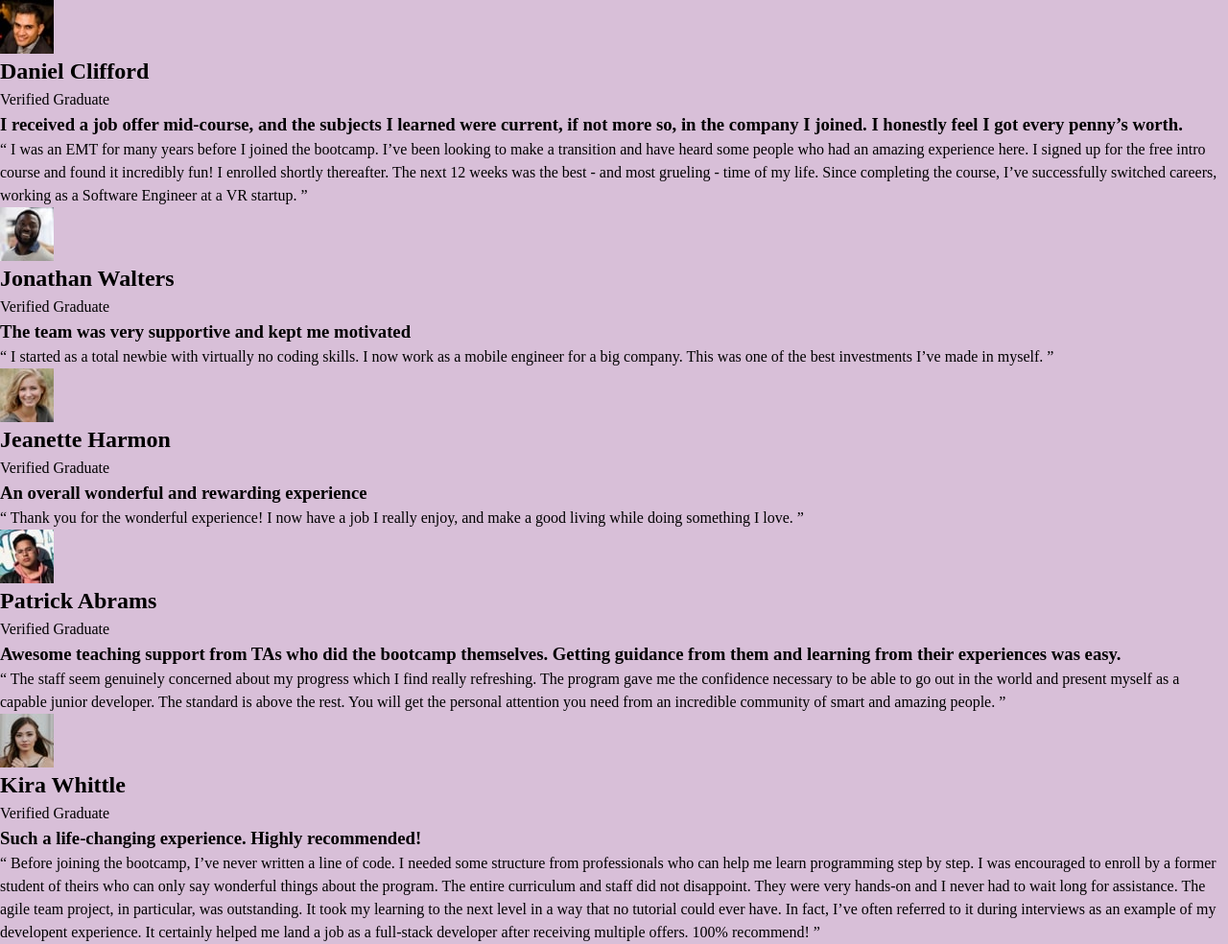
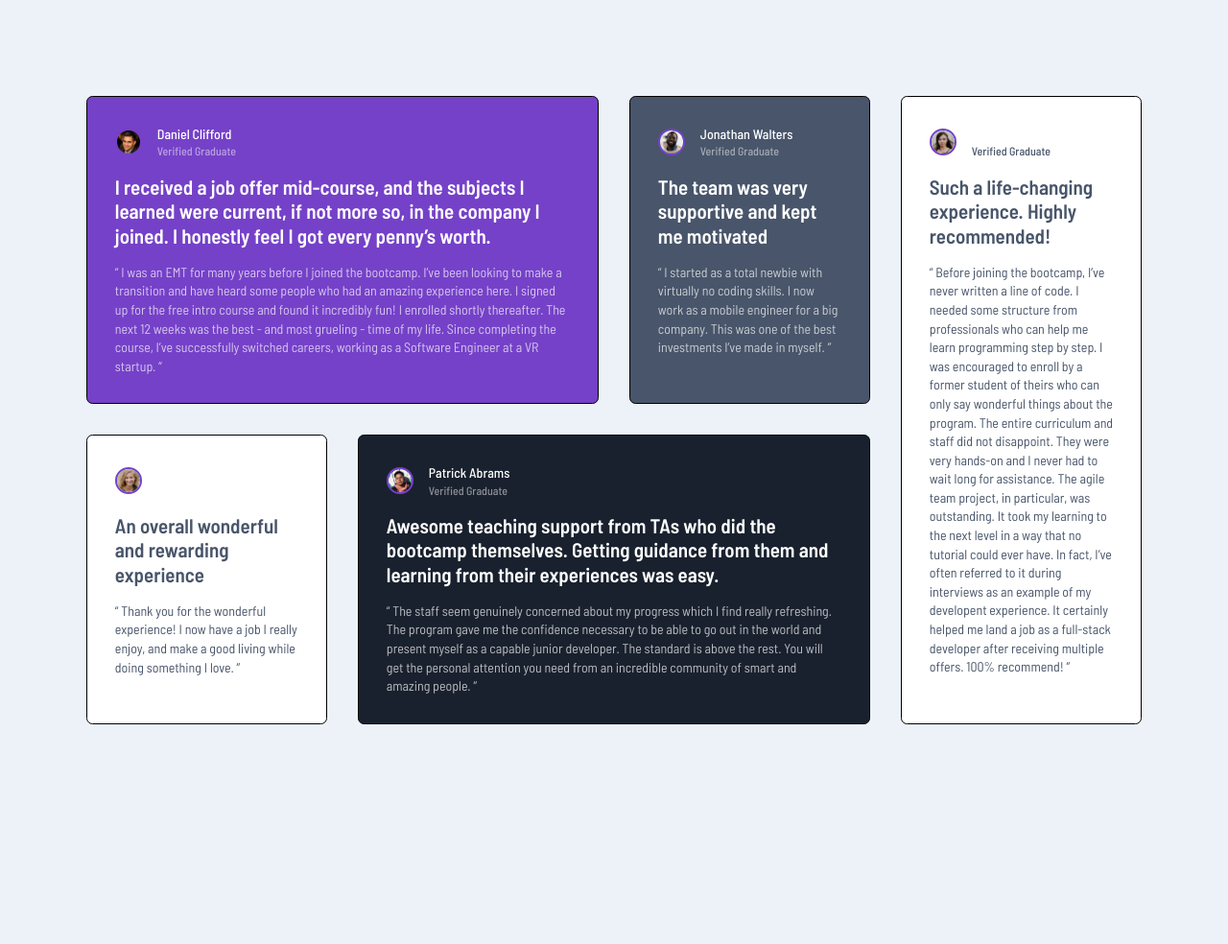
Before and after one commit to patrick-selin/Testimonials-grid-section, a plain HTML site: page index.html in a window 1280 px wide. Shown: the whole page at 96% size. After the commit the page ends 800 px from the top, so only its background shows below. Drawn offline with Linux system fonts and the light colour scheme.

Commit message:
grid done

```diff
--- a/index.html
+++ b/index.html
@@ -1,98 +1,149 @@
 <!DOCTYPE html>
 <html lang="en">
   <head>
-  <meta charset="UTF-8">
-  <meta name="viewport" content="width=device-width, initial-scale=1.0"> <!-- displays site properly based on user's device -->
-  <link rel="stylesheet" href="style.css">
-  <link rel="icon" type="image/png" sizes="32x32" href="./images/favicon-32x32.png">
+    <meta charset="UTF-8" />
+    <meta name="viewport" content="width=device-width, initial-scale=1.0" />
+    <!-- displays site properly based on user's device -->
+    <link rel="stylesheet" href="style.css" />
+    <link
+      rel="icon"
+      type="image/png"
+      sizes="32x32"
+      href="./images/favicon-32x32.png"
+    />
     <title>Testimonials Grid Section</title>
-
   </head>
   <body>
-
-  <main>
+    <main class="flex">
       <section class="grid-container">
-
         <div class="card testimonial-1">
           <div class="card-header">
-          <img class="test-img" src="./images/image-daniel.jpg" alt="picture of testimoial giver">
-          <div>
+            <img
+              class="test-img"
+              src="./images/image-daniel.jpg"
+              alt="picture of testimoial giver"
+            />
+            <div class="name-badge">
               <h2 class="test-name">Daniel Clifford</h2>
               <p class="verified">Verified Graduate</p>
             </div>
           </div>
-        <h3 class="card-text">I received a job offer mid-course, and the subjects I learned were current, if not more so,
-          in the company I joined. I honestly feel I got every penny’s worth.</h3>
-        <p class="card-quote">“ I was an EMT for many years before I joined the bootcamp. I’ve been looking to make a
-          transition and have heard some people who had an amazing experience here. I signed up
-          for the free intro course and found it incredibly fun! I enrolled shortly thereafter.
-          The next 12 weeks was the best - and most grueling - time of my life. Since completing
-          the course, I’ve successfully switched careers, working as a Software Engineer at a VR startup. ”</p>
+          <h3 class="card-text">
+            I received a job offer mid-course, and the subjects I learned were
+            current, if not more so, in the company I joined. I honestly feel I
+            got every penny’s worth.
+          </h3>
+          <p class="card-quote">
+            “ I was an EMT for many years before I joined the bootcamp. I’ve
+            been looking to make a transition and have heard some people who had
+            an amazing experience here. I signed up for the free intro course
+            and found it incredibly fun! I enrolled shortly thereafter. The next
+            12 weeks was the best - and most grueling - time of my life. Since
+            completing the course, I’ve successfully switched careers, working
+            as a Software Engineer at a VR startup. ”
+          </p>
         </div>
 
         <div class="card testimonial-2">
           <div class="card-header">
-          <img class="test-img" src="./images/image-jonathan.jpg" alt="picture of testimoial giver">
-          <div>
+            <img
+              class="test-img"
+              src="./images/image-jonathan.jpg"
+              alt="picture of testimoial giver"
+            />
+            <div class="name-badge">
               <h2 class="test-name">Jonathan Walters</h2>
               <p class="verified">Verified Graduate</p>
             </div>
           </div>
-        <h3 class="card-text">The team was very supportive and kept me motivated</h3>
-        <p class="card-quote">“ I started as a total newbie with virtually no coding skills.
-          I now work as a mobile engineer for a big company. This was one of the best investments
-          I’ve made in myself. ”</p>
+          <h3 class="card-text">
+            The team was very supportive and kept me motivated
+          </h3>
+          <p class="card-quote">
+            “ I started as a total newbie with virtually no coding skills. I now
+            work as a mobile engineer for a big company. This was one of the
+            best investments I’ve made in myself. ”
+          </p>
         </div>
 
         <div class="card testimonial-3">
           <div class="card-header">
-          <img class="test-img" src="./images/image-jeanette.jpg" alt="picture of testimoial giver">
-          <div>
+            <img
+              class="test-img"
+              src="./images/image-jeanette.jpg"
+              alt="picture of testimoial giver"
+            />
+            <div class="name-badge">
               <h2 class="test-name">Jeanette Harmon</h2>
               <p class="verified">Verified Graduate</p>
             </div>
           </div>
-        <h3 class="card-text">An overall wonderful and rewarding experience</h3>
-        <p class="card-quote">“ Thank you for the wonderful experience! I now have a job I really enjoy, and make a good living
-          while doing something I love. ”</p>
+          <h3 class="card-text">
+            An overall wonderful and rewarding experience
+          </h3>
+          <p class="card-quote">
+            “ Thank you for the wonderful experience! I now have a job I really
+            enjoy, and make a good living while doing something I love. ”
+          </p>
         </div>
 
         <div class="card testimonial-4">
-
           <div class="card-header">
-          <img class="test-img" src="./images/image-patrick.jpg" alt="picture of testimoial giver">
-          <div>
+            <img
+              class="test-img"
+              src="./images/image-patrick.jpg"
+              alt="picture of testimoial giver"
+            />
+            <div class="name-badge">
               <h2 class="test-name">Patrick Abrams</h2>
               <p class="verified">Verified Graduate</p>
             </div>
           </div>
-        <h3 class="card-text">Awesome teaching support from TAs who did the bootcamp themselves. Getting guidance from them and
-          learning from their experiences was easy.</h3>
-        <p class="card-quote">“ The staff seem genuinely concerned about my progress which I find really refreshing. The program
-          gave me the confidence necessary to be able to go out in the world and present myself as a capable
-          junior developer. The standard is above the rest. You will get the personal attention you need from
-          an incredible community of smart and amazing people. ”</p>
+          <h3 class="card-text">
+            Awesome teaching support from TAs who did the bootcamp themselves.
+            Getting guidance from them and learning from their experiences was
+            easy.
+          </h3>
+          <p class="card-quote">
+            “ The staff seem genuinely concerned about my progress which I find
+            really refreshing. The program gave me the confidence necessary to
+            be able to go out in the world and present myself as a capable
+            junior developer. The standard is above the rest. You will get the
+            personal attention you need from an incredible community of smart
+            and amazing people. ”
+          </p>
         </div>
 
         <div class="card testimonial-5">
           <div class="card-header">
-          <img class="test-img" src="./images/image-kira.jpg" alt="picture of testimoial giver">
-          <div>
-            <h2 class="test-name">Kira Whittle</h2>
-            <p class="Verified">Verified Graduate</p>
+            <img
+              class="test-img"
+              src="./images/image-kira.jpg"
+              alt="picture of testimoial giver"
+            />
+            <div class="name-badge">
+              <h2 class="text-dark">Kira Whittle</h2>
+              <p class="verified">Verified Graduate</p>
             </div>
           </div>
-        <h3 class="card-text">Such a life-changing experience. Highly recommended!</h3>
-        <p class="card-quote">“ Before joining the bootcamp, I’ve never written a line of code. I needed some structure from
-          professionals who can help me learn programming step by step. I was encouraged to enroll by a former
-          student of theirs who can only say wonderful things about the program. The entire curriculum and staff
-          did not disappoint. They were very hands-on and I never had to wait long for assistance. The agile team
-          project, in particular, was outstanding. It took my learning to the next level in a way that no tutorial
-          could ever have. In fact, I’ve often referred to it during interviews as an example of my developent
-          experience. It certainly helped me land a job as a full-stack developer after receiving multiple offers.
-          100% recommend! ”</p>
+          <h3 class="card-text">
+            Such a life-changing experience. Highly recommended!
+          </h3>
+          <p class="card-quote">
+            “ Before joining the bootcamp, I’ve never written a line of code. I
+            needed some structure from professionals who can help me learn
+            programming step by step. I was encouraged to enroll by a former
+            student of theirs who can only say wonderful things about the
+            program. The entire curriculum and staff did not disappoint. They
+            were very hands-on and I never had to wait long for assistance. The
+            agile team project, in particular, was outstanding. It took my
+            learning to the next level in a way that no tutorial could ever
+            have. In fact, I’ve often referred to it during interviews as an
+            example of my developent experience. It certainly helped me land a
+            job as a full-stack developer after receiving multiple offers. 100%
+            recommend! ”
+          </p>
         </div>
-
       </section>
     </main>
   </body>
--- a/style.css
+++ b/style.css
@@ -1,13 +1,20 @@
+@import url('https://fonts.googleapis.com/css2?family=Barlow+Semi+Condensed:wght@300;400;500;600;700;800&display=swap');
+
 :root {
     /* primary colors */
-    --main-bg-color: hsl(233, 47%, 7%);
-    --color1: hsl(244, 38%, 16%);
-    --color2: hsl(277, 64%, 61%);
+    --main-bg-color: hsl(210, 46%, 95%);
+    --white: hsl(0, 0%, 100%) ;
 
-    /* neutral colors */
-    --white: hsl(0, 0%, 100%)
-    --p--main-text:hsla(0, 0%, 100%, 0.75);
-    --color3: hsla(0, 0%, 100%, 0.6);
+    --violet: hsl(263, 55%, 52%);
+    --gray-blue: hsl(217, 19%, 35%);
+    --black-blue: hsl(219, 29%, 14%);
+
+
+    --light-gray: hsl(0, 0%, 81%);
+    --light-gray-quote: hsla(0, 0%, 100%, 0.7);
+    --light-gray-veri: hsla(0, 0%, 100%, 0.5);
+    --light-gray-blue: hsl(210, 46%, 95%);
+
 }
 
 *,
@@ -20,14 +27,17 @@
 
 html,
 body {
-    height: 100vh;
+    min-height: 100vh;
 }
 
 
 body {
-    line-height: 1.5;
+    font-size: 14px;
+    font-family: 'Barlow Semi Condensed', sans-serif;
+    line-height: 1.4;
     -webkit-font-smoothing: antialiased;
-    background-color: thistle;
+    background-color: var(--main-bg-color);
+    color: var(--light-gray-quote)
 }
 
 img,
@@ -51,3 +61,151 @@ h3,
 h4 {
     overflow-wrap: break-word;
 }
+
+h2 {
+    color: var(--white)
+}
+
+body {
+    display: flex;
+    align-items: center;
+    justify-content: center;
+}
+
+
+
+.grid-container {
+    max-width: 1100px;
+    max-height: 600px;
+    /*  */
+    display: grid;
+    grid-template-columns: repeat(4, 1fr);
+    grid-template-rows: 1fr 1fr;
+    grid-gap:2rem;
+}
+
+.card {
+    /* min-width: 255px; */
+    max-width: 540px;
+    padding: 1.8rem;
+    border: 1px solid black;
+    border-radius: 0.4rem;
+}
+.card .name-badge {
+    margin-left: 1rem;
+}
+
+.card img {
+    width: 28px;
+    height: 28px;
+    border-radius: 50%;
+    border: 2px solid var(--violet);
+}
+.card h2 {
+    font-size: 14px;
+    font-weight: 500;
+}
+
+.card h3 {
+    padding: 1rem 0rem;
+    font-size: 21px;
+    line-height: 1.2;
+    font-weight: 600;
+    color: var(--white)
+}
+
+
+
+
+.card-guote p {
+    color: var(--light-gray-quote);
+}
+
+
+
+.card .verified {
+    font-size: 12px;
+    font-weight: 500;
+}
+
+
+
+.card-header{
+    display: flex;
+    align-items: center;
+}
+
+.testimonial-1 {
+    background-color: var(--violet);
+
+    grid-column: 1 / 3;
+}
+
+.testimonial-2 {
+    background-color: var(--gray-blue);
+}
+
+.testimonial-3 {
+    background-color: var(--white);
+}
+
+.testimonial-4 {
+    background-color: var(--black-blue);
+    grid-column: 2 / 4;
+    grid-row: 2;
+}
+
+.testimonial-5 {
+    background-color: var(--white);
+    grid-column: 4;
+    grid-row: 1 / 3;
+}
+
+.testimonial-3,
+.testimonial-5 p {
+    color: var(--gray-blue)
+}
+
+
+.testimonial-3 h3,
+.testimonial-5 h3 {
+    color: var(--gray-blue)
+}
+
+.verified {
+    color: var(--light-gray-veri)
+}
+
+/* .dark {
+    color:red;
+} */
+
+
+@media (max-width: 800px) {
+    body {
+        background-color: bisque;
+        /* display: inline; */
+        max-width: 800px;
+        margin: 0 auto;
+
+    }
+    .grid-container {
+        grid-template-columns: 1fr;
+        width: 100%;
+
+    }
+
+    .testimonial-1 {
+        grid-column: 1;
+    }
+
+    .testimonial-4 {
+        grid-column: 1;
+        grid-row: 4;
+    }
+
+    .testimonial-5 {
+        grid-column: 1;
+        grid-row: 5;
+    }
+}
```
Lines whose indentation alone changed are shown as unchanged.
